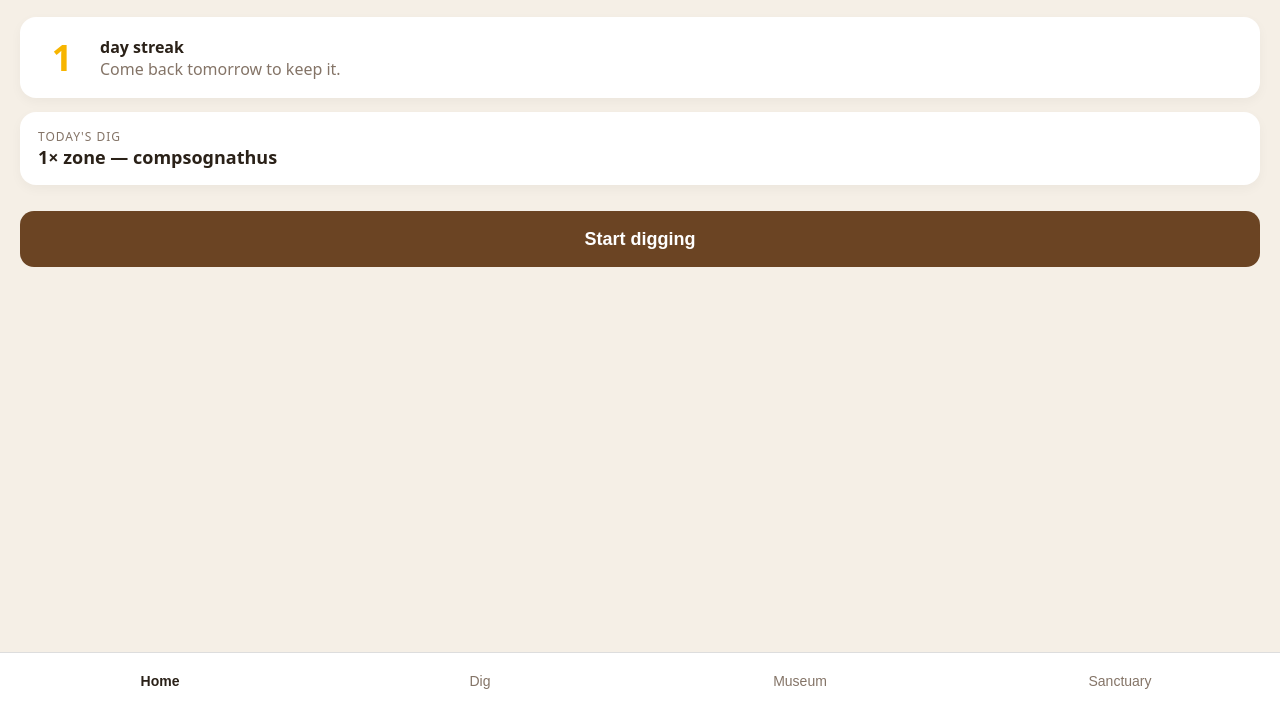
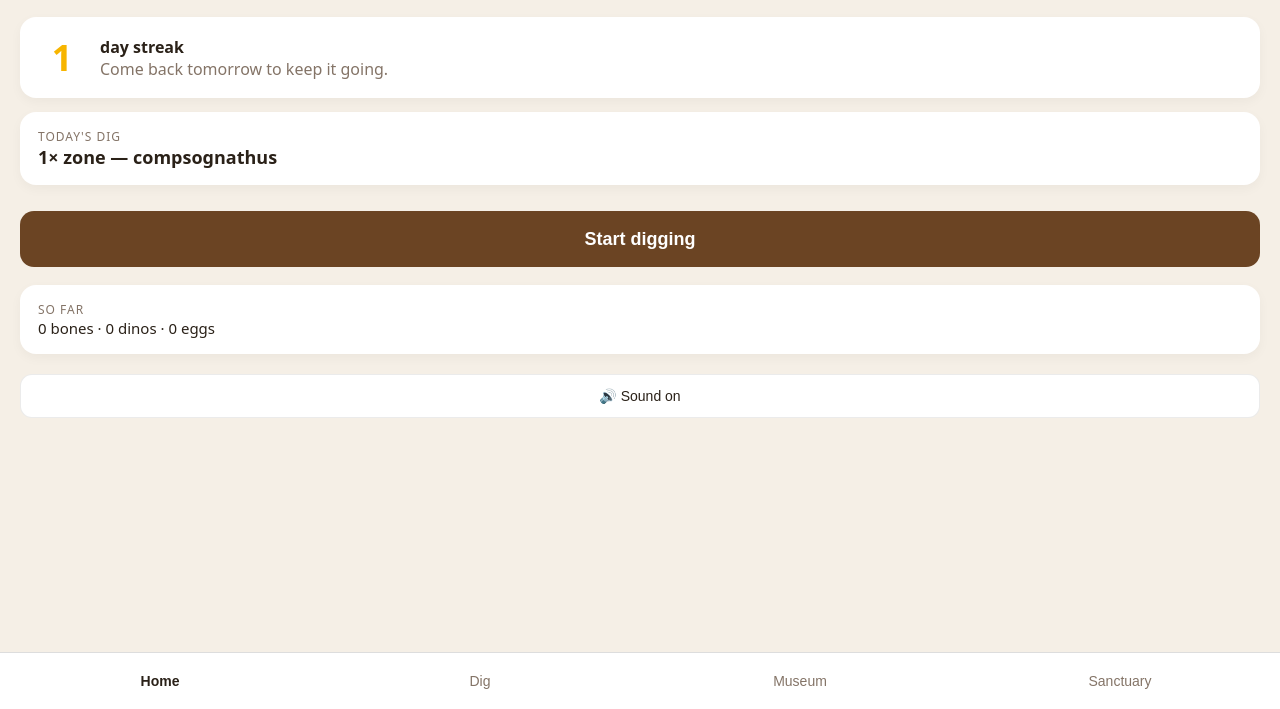
Before and after one commit to paulamor0001/cautious-palm-tree, a website built with Vite: page index.html in a window 1280 px wide. Shown: the part 91-800 px from the top of the page. Built offline with nearby package versions, Linux system fonts and the light colour scheme.

Commit message:
home: progress summary line and mute toggle

```diff
--- a/css/style.css
+++ b/css/style.css
@@ -255,3 +255,14 @@ html, body {
   border: 1px solid #ddd; border-radius: 12px; padding: 0 14px;
   margin: 8px 0 16px;
 }
+
+.utility-row {
+  display: flex; gap: 12px; margin-top: 20px;
+}
+.utility-row button {
+  flex: 1; min-height: 44px;
+  background: #fff; color: var(--ink);
+  border: 1px solid rgba(0,0,0,0.08); border-radius: 12px;
+  font-size: 14px; cursor: pointer;
+}
+.utility-row button[aria-pressed="true"] { background: var(--ink); color: #fff; }
--- a/js/views/home.js
+++ b/js/views/home.js
@@ -1,12 +1,18 @@
+// js/views/home.js
 import { zoneAccuracy } from '../facts.js';
+import { setMuted } from '../audio.js';
 import { SPECIES_BY_ZONE, ZONES, ZONE_UNLOCK_ACCURACY } from '../constants.js';
 
 export function mount(container, ctx) {
-  const { state, navigate } = ctx;
+  const { state, save, navigate } = ctx;
 
   const unlocked = ZONES.filter(z => state.zones[String(z)].unlocked);
   const suggested = unlocked.find(z => zoneAccuracy(state.zones[String(z)].facts) < ZONE_UNLOCK_ACCURACY) ?? unlocked.at(-1);
-  const speciesName = SPECIES_BY_ZONE[suggested];
+  const suggestedSpecies = SPECIES_BY_ZONE[suggested];
+
+  const totalBones = Object.values(state.museum).reduce((s, m) => s + m.bones, 0);
+  const totalDinos = state.sanctuary.length;
+  const eggsIncubating = state.incubating.length;
 
   container.innerHTML = `
     <section class="view">
@@ -17,18 +23,31 @@ export function mount(container, ctx) {
         <div class="num">${state.streak}</div>
         <div>
           <div><strong>day streak</strong></div>
-          <div class="subtitle" style="margin:0;">Come back tomorrow to keep it.</div>
+          <div class="subtitle" style="margin:0;">Come back tomorrow to keep it going.</div>
         </div>
       </div>
 
       <div class="next-card">
         <div style="flex:1;">
           <div class="subtitle" style="margin:0;font-size:12px;text-transform:uppercase;letter-spacing:1px;">Today's dig</div>
-          <div style="font-size:18px;font-weight:600;">${suggested}× zone — ${speciesName}</div>
+          <div style="font-size:18px;font-weight:600;">${suggested}× zone — ${suggestedSpecies}</div>
         </div>
       </div>
 
       <button class="primary-btn" data-action="start-dig">Start digging</button>
+
+      <div class="next-card" style="margin-top:18px;">
+        <div style="flex:1;">
+          <div class="subtitle" style="margin:0;font-size:12px;text-transform:uppercase;letter-spacing:1px;">So far</div>
+          <div style="font-size:15px;">${totalBones} bones · ${totalDinos} dinos · ${eggsIncubating} eggs</div>
+        </div>
+      </div>
+
+      <div class="utility-row">
+        <button data-action="toggle-mute" aria-pressed="${state.muted}">
+          ${state.muted ? '🔇 Sound off' : '🔊 Sound on'}
+        </button>
+      </div>
     </section>
   `;
 
@@ -36,4 +55,13 @@ export function mount(container, ctx) {
     ctx.suggestedZone = suggested;
     navigate('dig');
   });
+
+  container.querySelector('[data-action="toggle-mute"]').addEventListener('click', (e) => {
+    state.muted = !state.muted;
+    setMuted(state.muted);
+    save();
+    const btn = e.currentTarget;
+    btn.setAttribute('aria-pressed', String(state.muted));
+    btn.textContent = state.muted ? '🔇 Sound off' : '🔊 Sound on';
+  });
 }
```
